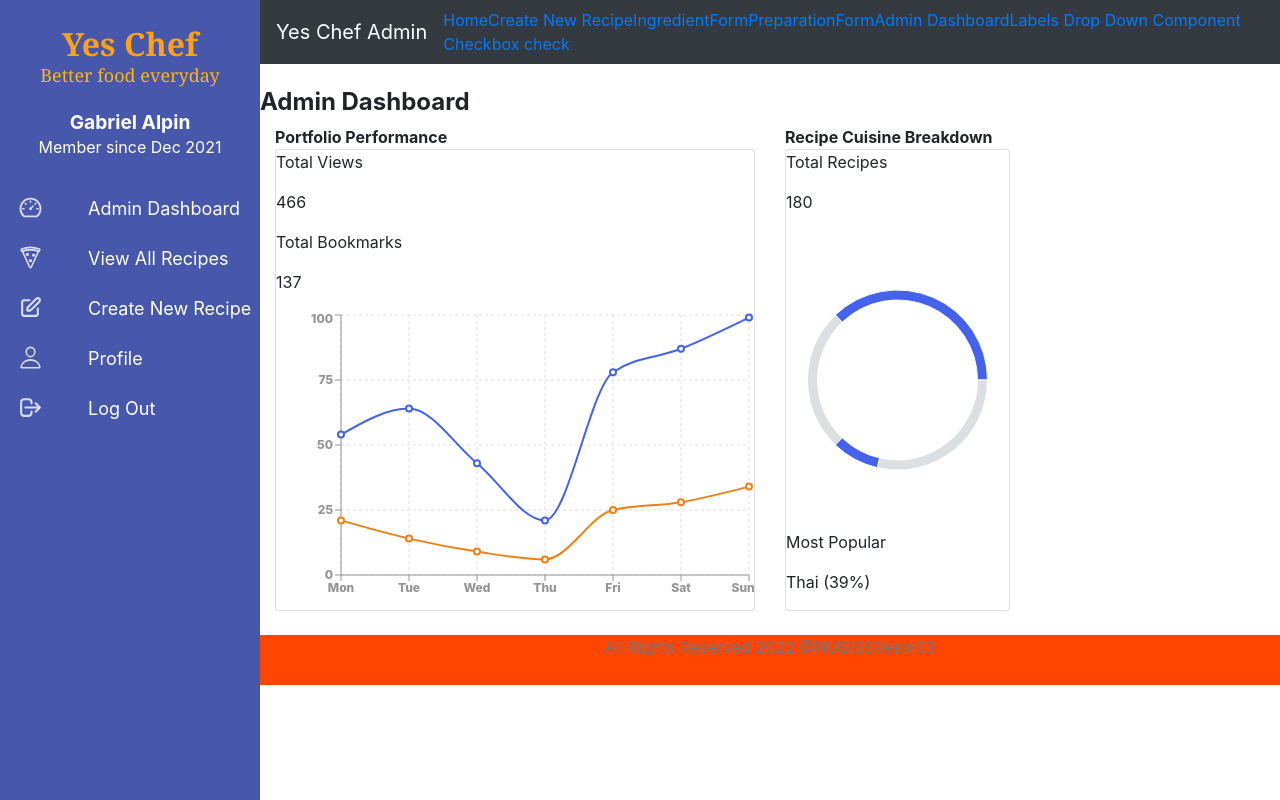
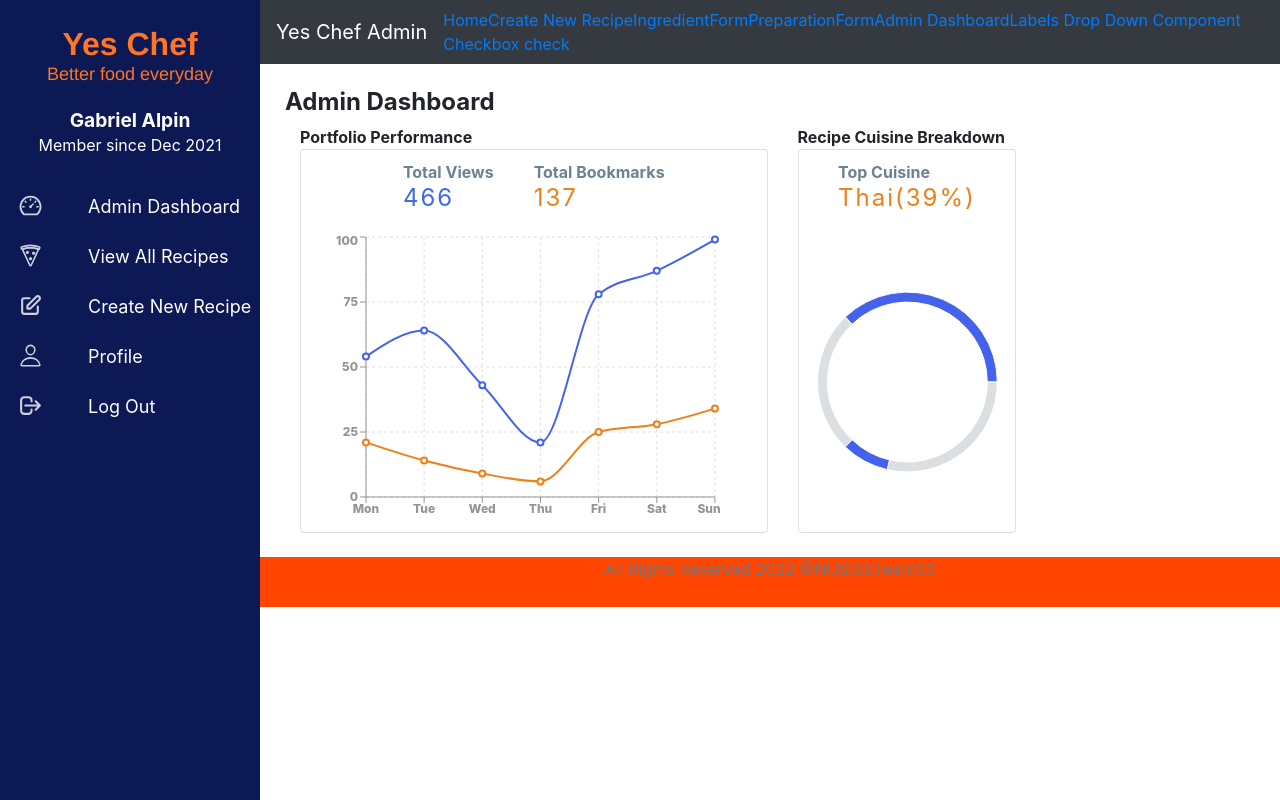
Before and after one commit to ChuaShuErn/YesChefAdminReact, a React (Create React App) app: page /adminDashboard in a window 1280 px wide. Built offline with nearby package versions, Linux system fonts and the light colour scheme.

Commit message:
Updated dashboard + navbar

```diff
--- a/src/components/AdminDashboard.tsx
+++ b/src/components/AdminDashboard.tsx
@@ -15,10 +15,12 @@ export default function AdminDashboard() {
       <LeftMenuBar/>
 
 
-        <h4> <strong>Admin Dashboard </strong>  </h4>
+        <div className="dashboard-indent">
 
-        <Dashboard/>
+          <h4> <strong>Admin Dashboard </strong>  </h4>
 
+          <Dashboard/>
+        </div>
 
     </div>
 
--- a/src/components/dashboard/Dashboard.js
+++ b/src/components/dashboard/Dashboard.js
@@ -23,14 +23,17 @@ export default class Dashboard extends Component {
                               <div className="card linechart">
                                   <div className="card-mid">
                                       <div className="data-container">
+
                                         <div className="current-data">
                                             <p className="stat">Total Views</p>
                                             <p className="stat-data views">466</p>
                                         </div>
+
                                         <div className="previous-data">
                                             <p className="stat">Total Bookmarks</p>
                                             <p className="stat-data bookmarks">137</p>
-                                      </div>
+                                        </div>
+
                                      </div>
                                   </div>
 
@@ -38,31 +41,25 @@ export default class Dashboard extends Component {
                               </div>
                           </Col>
 
-                          <Col sm="12" md="6" lg="3">
+                          <Col sm="12" md="8" lg="3">
                             <strong>Recipe Cuisine Breakdown</strong>
                                 <div className="card pie">
-                                    <div className="card-top">
-                                    </div>
+                                        <div className="card-mid">
+                                            <div className="data-container">
+                                                <div className="previous-data">
+                                                    <p className="stat">Top Cuisine</p>
+                                                    <p className="stat-data bookmarks">Thai(39%)</p>
+                                                </div>
 
-                                <div className="pie-wrapper">
-                                    <div className="pie-center">
-                                        <div className="cuisine-stats">
-                                        <p className="stat">Total Recipes</p>
-                                        <p><span className="stat-data">180</span></p>
-                                        </div>
+                                            </div>
                                     </div>
                                     <PieCharts primColor="#4562ec"/>
-                                </div>
 
-                                <div className="data-container">
-                                    <div className="gross-data">
-                                        <p className="stat">Most Popular</p> <p className="stat-data gross">Thai (39%)</p>
-                                    </div>
                                 </div>
 
 
 
-                            </div>
+
                           </Col>
 
                       </Row>
--- a/src/components/dashboard/LineChartDemo.js
+++ b/src/components/dashboard/LineChartDemo.js
@@ -13,7 +13,7 @@ export default class LineCharts extends React.Component{
 	      {day: 'Sun', Views: 99, Bookmarks: 34}
 		];
 		return(
-		  <ResponsiveContainer width="100%" height={300}>
+		  <ResponsiveContainer width="90%" height={300}>
 			  <LineChart data={data}>
 				  <CartesianGrid stroke="#dcdfe2" strokeDasharray="3 3"/>
 					<XAxis dataKey="day" stroke="#949494 " tick={{fontSize: 12,fontWeight: 800}}/>
--- a/src/index.tsx
+++ b/src/index.tsx
@@ -7,6 +7,7 @@ import reportWebVitals from './reportWebVitals';
 
 import './styles/menubar.css'
 import './styles/dashboardpage.css'
+import './styles/commonlayout.css'
 
 ReactDOM.render(
   <React.StrictMode>
--- /dev/null
+++ b/src/styles/commonlayout.css
@@ -0,0 +1,3 @@
+.mainblock {
+  margin-left: 260px;
+}
--- a/src/styles/dashboardpage.css
+++ b/src/styles/dashboardpage.css
@@ -1,3 +1,47 @@
-.mainblock {
-  margin-left: 260px;
+.dashboard-indent {
+  margin-left: 25px;
 }
+
+p.stat {
+  font-weight: 700;
+  color: #6a8291;
+  margin-top: 10px;
+  margin-bottom: -4px;
+}
+
+.stat-data {
+  font-size: 1.5em;
+  letter-spacing: 2px;
+}
+
+.stat-data.views {
+  color: #406ae2;
+}
+
+.stat-data.bookmarks,
+.stat-data.cuisine,
+.stat-data.online {
+  color: #ef7f17;
+}
+
+.card.linechart .previous-data {
+  margin-left: 40px;
+}
+
+.data-container {
+  display: flex;
+  align-items: center;
+  align-self: center;
+  align-content: center;
+}
+
+.card.pie .data-container {
+  display: flex;
+  align-items: center;
+}
+
+.card-mid {
+  display: flex;
+  align-self: center;
+  align-items: center;
+}
--- a/src/styles/menubar.css
+++ b/src/styles/menubar.css
@@ -3,7 +3,7 @@
   position: fixed;
   height: 100%;
   max-height: 100%;
-  background-color: #4657ac;
+  background-color: #0d1954;
   overflow: hidden;
   transition: all 1s;
   top: 0;
@@ -32,7 +32,7 @@
 
 .sidenav-container li.nav-item:hover,
 .sidenav-container li.nav-item.active {
-  background-color: #242f67;
+  background-color: #3d456a;
 }
 
 .md-icon {
@@ -113,21 +113,21 @@
 .page-title {
   display: inline-block;
   width: 260px;
-  color: rgb(255, 161, 20);
+  color: rgb(255, 117, 37);
   font-size: xx-large;
   font-weight: bold;
   text-align: center;
   height: 24px;
-  font-family: Georgia;
+  font-family: "Franklin Gothic Medium";
 }
 
 .page-subtitle {
   display: inline-block;
   width: 260px;
-  color: rgb(255, 180, 20);
+  color: rgb(255, 117, 37);
   font-size: large;
   font-weight: normal;
   text-align: center;
   height: 24px;
-  font-family: Georgia;
+  font-family: "Franklin Gothic Medium";
 }
```
